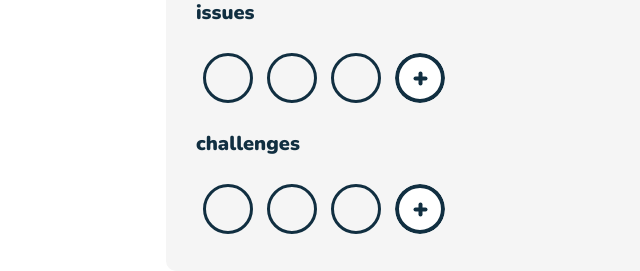
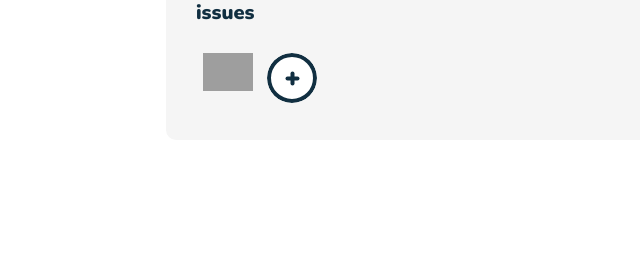
Before and after one commit to samlinck/CleanSpace, a PHP site: page /location.php?location_id=1 in a window 1280 px wide. Shown: the part 609-880 px from the top of the page, without its empty margins (218-858 px from the left). After the commit the page ends 712 px from the top, so only its background shows below. Run offline with PHP 8.4, Linux system fonts and the light colour scheme; tables that the repository leaves empty or names only in its code hold one stand-in row (values such as "Sample post"); data that the repository does not hold is empty; grey boxes are pictures that could not be loaded.

Commit message:
you can now see the issues from a space

```diff
--- a/classes/Issue.class.php
+++ b/classes/Issue.class.php
@@ -79,4 +79,31 @@
 
             }
         }
+
+        public static function getIssueBySpaceId($spaceId) {
+            try {
+                $conn = Db::getInstance();
+                $statement = $conn->prepare('select * from issue where space_id = :space_id');
+                $statement->bindParam('space_id', $spaceId);
+                $statement->execute();
+
+                return $result = $statement->fetchAll(PDO::FETCH_ASSOC);
+        } catch ( Throwable $t ) {
+                return false;
+
+            }
+        }
+        public static function getIssueById($issueId) {
+            try {
+                $conn = Db::getInstance();
+                $statement = $conn->prepare('select * from issue where id = :issue_id');
+                $statement->bindParam('issue_id', $issueId);
+                $statement->execute();
+
+                return $result = $statement->fetchAll(PDO::FETCH_ASSOC);
+        } catch ( Throwable $t ) {
+                return false;
+
+            }
+        }
     }
--- a/css/style.css
+++ b/css/style.css
@@ -287,8 +287,13 @@ a div[data-member='4'] {
     height: 50px;
     width: 50px;
     border-radius: 100%;
-    border: 3px solid #112F41;
+    /* border: 3px solid #112F41; */
     margin: 7px;
+    position: relative;
+}
+
+.space-problems div img {
+    max-width: 100%;
 }
 
 div.make-problem {
@@ -353,6 +358,15 @@ textarea.field {
     font-size: 18px;
     width: 100%;
 }
+
+.description {
+    margin-top: 20px;
+    border: 5px solid #112F41;
+    border-radius: 30px;
+    padding: 10px 20px;
+    background-color: white;
+}
+
 .button--yellow {
     background-color: #F2AF36;
 }
--- a/location.php
+++ b/location.php
@@ -5,6 +5,8 @@
     $space = Space::getSpaceInfo($spaceId);
 
     $space = array_shift($space);
+    $issues = Issue::getIssueBySpaceId($spaceId);
+    // print_r($issues); exit();
 ?><!DOCTYPE html>
 <html lang="en">
 <head>
@@ -43,21 +45,17 @@
         </div>
         <p class="title-left">issues</p>
         <div class="space-problems space-issues">
-            <a href="#">
-                <div></div>
-            </a>
-            <a href="#">
-                <div></div>
-            </a>
-            <a href="#">
-                <div></div>
-            </a>
-            <a href="#">
+            <?php foreach ($issues as $i): ?>
+                <a href="issue.php?issue_id=<?php echo $i['id'];?>">
+                    <div><img src="./images/<?php echo $i['issueType']; ?>.svg" alt=""></div>
+                </a>
+                <a href="#">
+            <?php endforeach; ?>
                 <a href="newIssue.php?location_id=<?php echo $space['id'];?>"><div class="make-problem"></div></a>
             </a>
         </div>
-        <p class="title-left">challenges</p>
-        <div class="space-problems space-challenges">
+        <p class="title-left" style="display: none">challenges</p>
+        <div class="space-problems space-challenges" style="display: none">
         <a href="#">
                 <div></div>
             </a>
--- a/newIssue.php
+++ b/newIssue.php
@@ -34,7 +34,7 @@
     </header>
     <div class="single-location large-container">
         <div class="add-issue">
-            <img src="./images/cross.svg" alt="">
+            <a href="location.php?location_id=<?php echo $spaceId;?>"><img src="./images/cross.svg" alt=""></a>
             <p>Add issue</p>
             <div class="issue-sorts">
                 <a href="newIssue.php?location_id=<?php echo $spaceId;?>&issue_type=afval">
```
Also changed, not shown: issue.php (added, +37 -0 lines).
